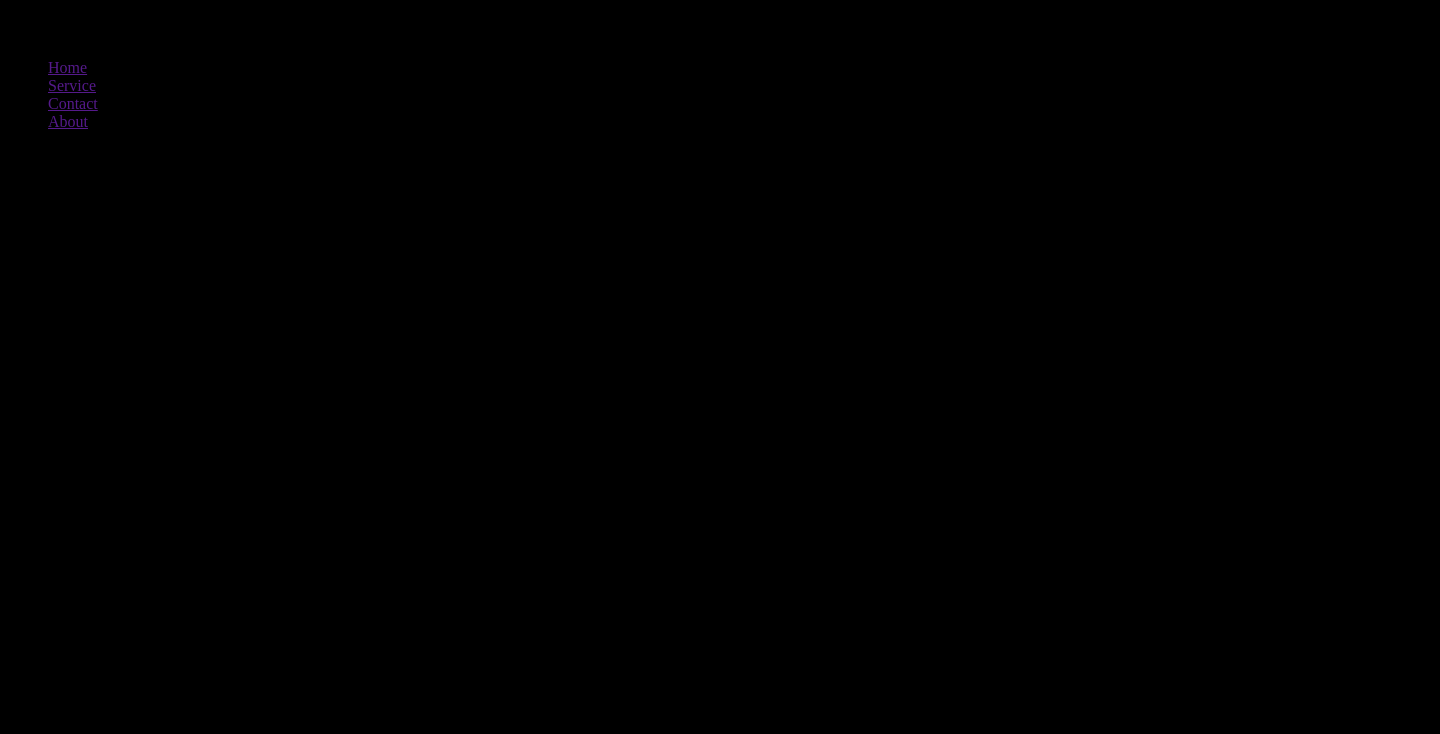
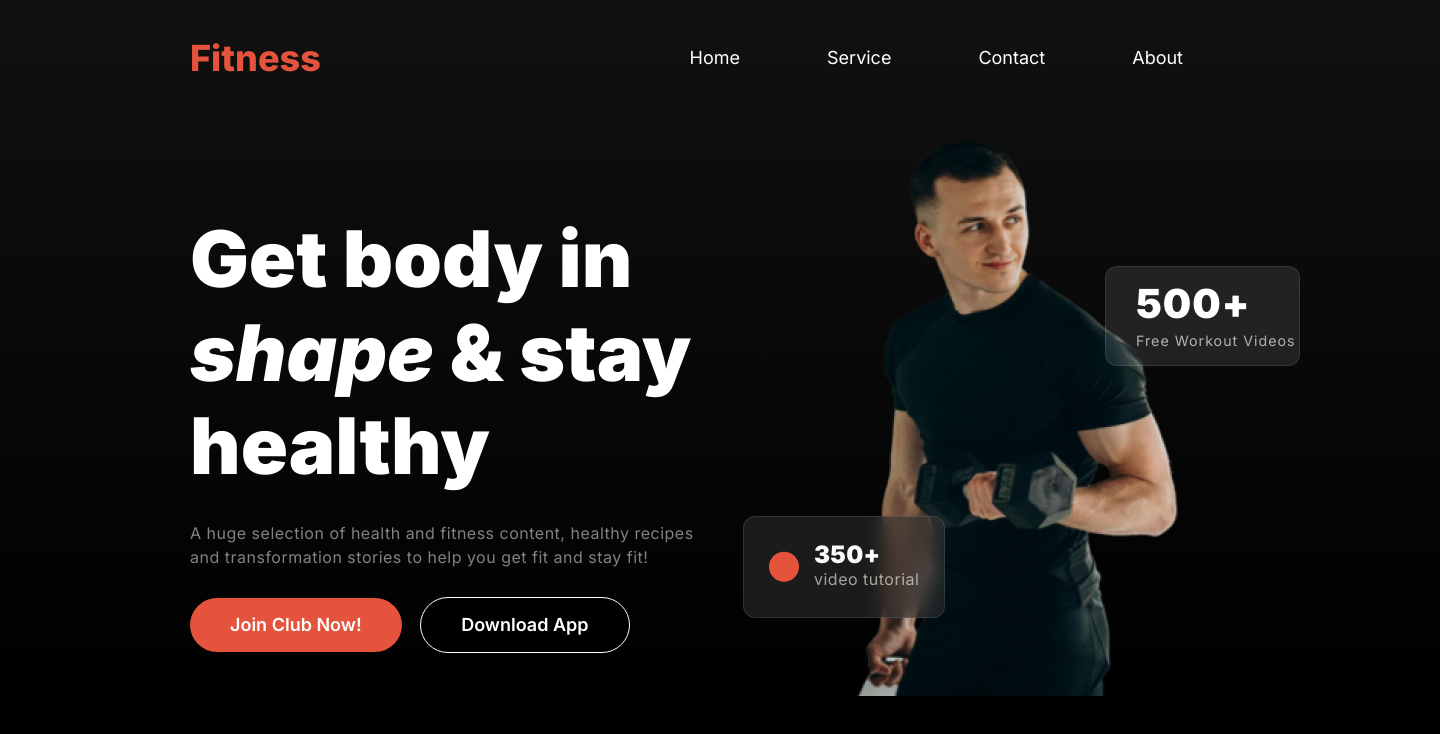
Before and after one commit to SonjoyDaGhost/fitness-website, a plain HTML site: page index.html in a window 1280 px wide. Shown: the whole page, 1440 px wide, since content can reach past the window. Drawn offline with Linux system fonts and the light colour scheme.

Commit message:
header section

```diff
--- a/index.html
+++ b/index.html
@@ -5,18 +5,60 @@
     <meta name="viewport" content="width=device-width, initial-scale=1.0">
     <title>Document</title>
     <link rel="stylesheet" href="styles/fitness.css">
+    <script src="https://kit.fontawesome.com/b69ab936e1.js" crossorigin="anonymous"></script>
 </head>
-<body>
+<body class="inter-font">
     <header>
-        <nav class="navbar">
+        <nav class="navbar flex">
             <h3 class="brand">Fitness</h3>
-            <ul class="nav-links">
+            <ul class="nav-links flex">
                 <li class="link-item"><a href="" class="link">Home</a></li>
                 <li class="link-item"><a href="" class="link">Service</a></li>
                 <li class="link-item"><a href="" class="link">Contact</a></li>
                 <li class="link-item"><a href="" class="link">About</a></li>
             </ul>
         </nav>
+        <div class="banner flex">
+            <div class="banner-content">
+
+                <h3 class="banner-title">Get body in <span class="special">shape</span>  & stay healthy</h3>
+                <p class="banner-description dark02">A huge selection of health and fitness content, healthy recipes and transformation stories to help you get fit and stay fit!</p>
+                <div class="btn">
+                    <button class="btn-primary">Join Club Now!</button>
+                    <button class="btn-secondary">Download App</button>
+                </div>
+            </div>
+            <div class="banner-img-container">
+                <div class="hilight">
+                    <h3>500+</h3>
+                    <p>Free Workout Videos</p>
+                </div>
+                <div class="lowlight  ">
+                    <i class="fa-solid fa-circle"></i>
+                    <div class="title">
+
+                        <h3>350+</h3>
+
+                        <p>video tutorial</p>
+                    </div>
+
+
+            </div>
+
+            <!-- <div class="hilight">
+                <h3>500+</h3>
+                <p>Free Workout Videos</p>
+            </div>
+            <div class="lowlight  ">
+                <i class="fa-solid fa-circle"></i>
+                <div class="title">
+
+                    <h3>350+</h3>
+
+                    <p>video tutorial</p>
+                </div> -->
+            </div>
+        </div>
     </header>
     <main>
 
--- a/styles/fitness.css
+++ b/styles/fitness.css
@@ -1,3 +1,194 @@
-*{
-    background-color: rgb(0, 0, 0);
+@import url('https://fonts.googleapis.com/css2?family=Inter:ital,opsz,wght@0,14..32,100..900;1,14..32,100..900&display=swap');
+
+
+
+
+.inter-font {
+  font-family: "Inter", sans-serif;
+  font-optical-sizing: auto;
+  font-weight: 400;
+  font-style: normal;
 }
+/* shared style  */
+body{
+    width: 1440px;
+    margin: 0 auto;
+    background-color: black;
+}
+.btn-primary{
+    border-radius: 42px;
+    padding: 16px 40px 16px 40px;
+    background: rgb(230, 83, 60);
+    border: none;
+    color: rgb(255, 255, 255);
+    font-family: Inter;
+    font-size: 18px;
+    font-weight: 600;
+    line-height: 22px;
+    letter-spacing: 0px;
+    margin-right: 14px;
+}
+.btn-secondary {
+    border: 1px solid rgb(255, 255, 255);
+    border-radius: 42px;
+    padding: 16px 40px 16px 40px;
+    color: rgb(255, 255, 255);
+    font-family: Inter;
+    font-size: 18px;
+    font-weight: 600;
+    line-height: 22px;
+    letter-spacing: 0px;
+    background-color: black;
+}
+.flex {
+    display: flex;
+}
+.dark02 {
+    color: rgba(255, 255, 255, 0.5);
+}
+/* Header section  */
+header{
+    background: linear-gradient(180.00deg, rgb(17, 17, 17),rgba(119, 119, 119, 0) 100%);
+}
+.navbar {
+    justify-content: space-between;
+    max-width: 1060px;
+    margin: 0 auto;
+    align-items: center;
+}
+.brand {
+    color: rgb(230, 83, 60);
+    font-size: 2.25rem;
+    font-weight: 800;
+}
+.navbar .link-item {
+    list-style: none;
+    margin-right: 47px;
+}
+.navbar .link {
+    text-decoration: none;
+    font-size: 1.125rem;
+    color: rgb(255, 255, 255);
+    line-height: 120%;
+    padding: 8px 20px;
+}
+.navbar .link:hover{
+    border-radius: 46px;
+
+    background: rgb(230, 83, 60);
+}
+/* banner  */
+.banner {
+    max-width: 1060px;
+    margin: 0 auto;
+    justify-content: space-between;
+}
+.banner-content {
+    max-width: 520px;
+}
+
+.banner-content .banner-title, .video {
+    color: rgb(255, 255, 255);
+    font-family: Inter;
+    font-size: 78px;
+    font-weight: 900;
+    line-height: 120%;
+    margin-top: 96px;
+    margin-bottom: 0px;
+}
+.banner-content .banner-title .special {
+    font-style: italic;
+}
+.banner .banner-img-container {
+    width: 450px;
+    height: 580px;
+    background-image: url("../images/Images\ 2.png");
+    background-repeat: no-repeat;
+    background-position: center;
+
+    display: flex;
+
+    flex-direction: row-reverse;
+
+}
+.banner-content .banner-description {
+    font-size: 1rem;
+    font-weight: 400;
+    line-height: 1.5rem;
+    letter-spacing: 0.5px;
+    margin: 28px 0;
+}
+.banner .hilight{
+    color: rgb(255, 255, 255);
+    width: 193px;
+    height: 98px;
+    background: rgba(255, 255, 255, 0.1);
+    border: 1px solid rgba(255, 255, 255, 0.1);
+    border-radius: 12px;
+    position: relative;
+    top: 150px;
+    left: 50px;
+
+}
+.banner .hilight h3 {
+    font-family: Inter;
+    font-size: 2.5rem;
+    font-weight: 900;
+    line-height: 2.5rem;
+    letter-spacing: 1px;
+    padding: 17px 53px 5px 30px;
+    margin: 0;
+}
+.banner .hilight p{
+
+    margin: 0;
+    color: rgba(255, 255, 255, 0.65);
+    font-family: Inter;
+    font-size: .89rem;
+    font-weight: 400;
+    line-height: 1.5rem;
+    letter-spacing: 1px;
+    padding-left: 30px;
+
+}
+.banner .lowlight{
+
+    position: relative;
+    top: 400px;
+    right: 110px;
+    width: 200px;
+    height: 100px;
+    border: 1px solid rgba(255, 255, 255, 0.1);
+    border-radius: 12px;
+    background: rgba(48, 48, 48, 0.54);
+    display: flex;
+    align-items: center;
+    gap: 15px;
+    backdrop-filter: blur(10px);
+
+}
+.banner .lowlight i{
+    color: rgb(230, 83, 60);
+    font-size: 30px;
+    margin: auto 0;
+    padding-left: 25px;
+
+}
+.banner .lowlight .title h3{
+    color: rgb(250, 250, 249);
+    font-family: Inter;
+    font-size: 24px;
+    font-weight: 900;
+    line-height: 24px;
+    letter-spacing: 0.3px;
+    margin: 0;
+}
+.banner .lowlight .title p{
+    color: rgba(239, 237, 232, 0.65);
+    font-family: Inter;
+    font-size: 16px;
+    font-weight: 400;
+    line-height: 24px;
+    letter-spacing: 0.5px;
+    margin: 0;
+}
```
